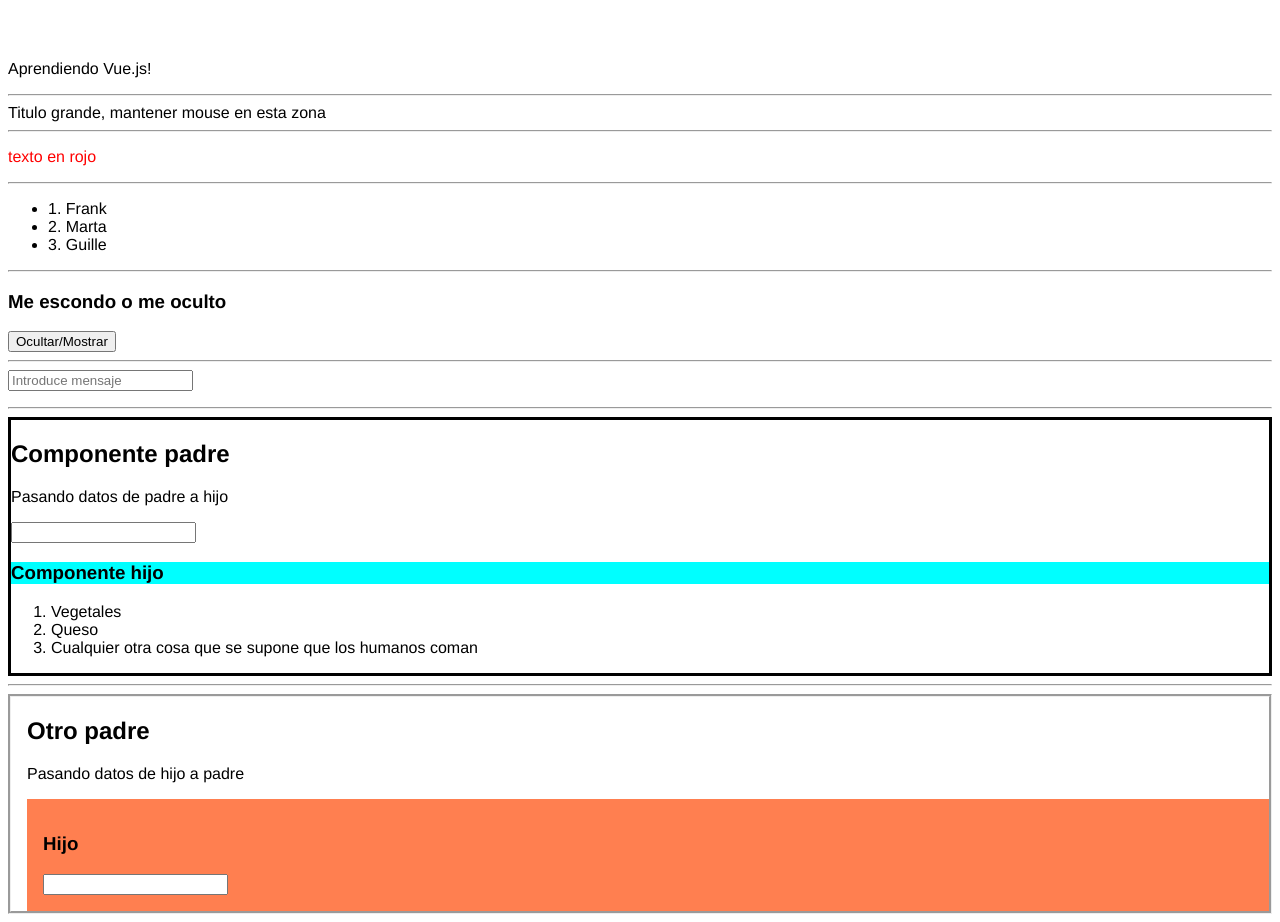
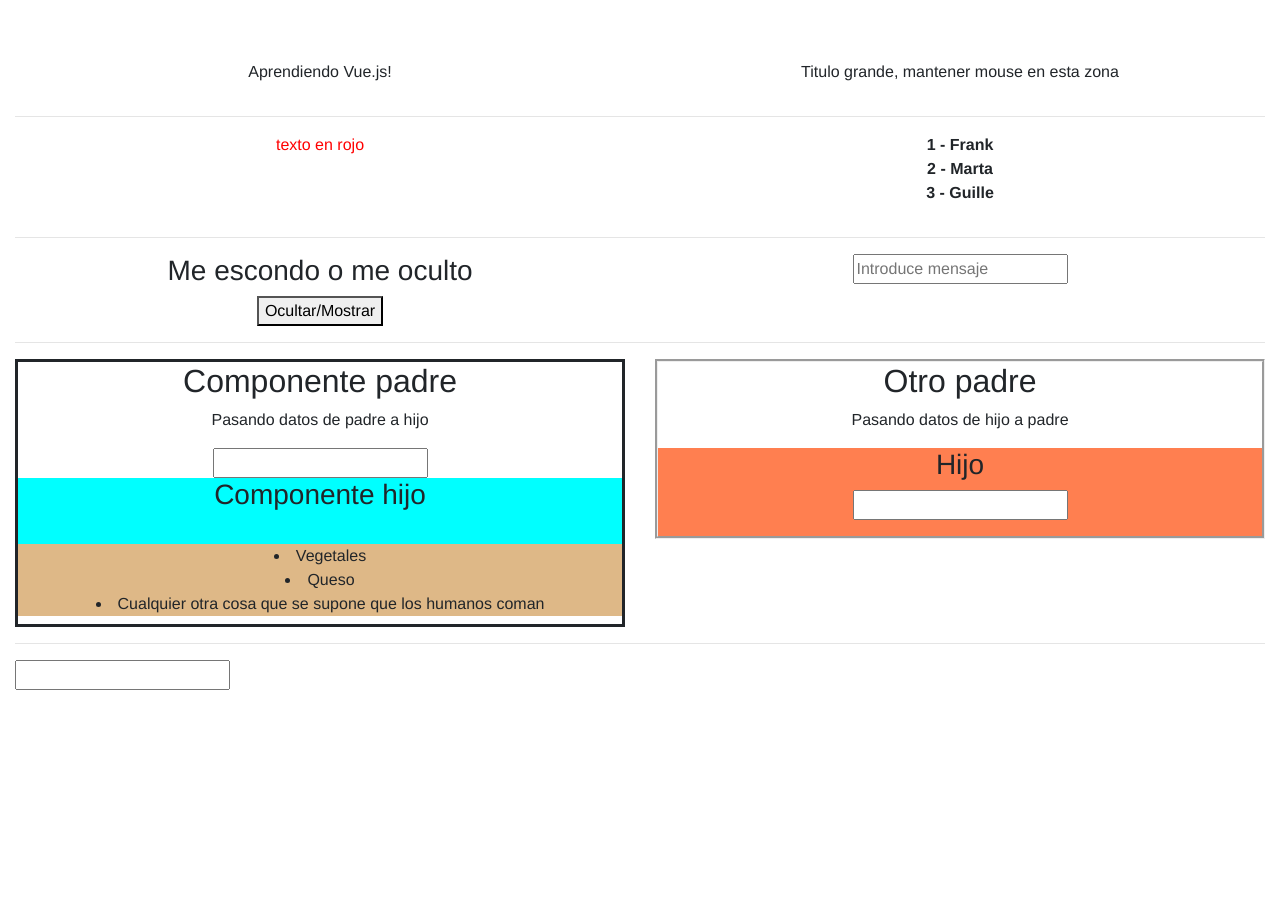
Before and after one commit to victorfch/learning-vue, a Vue app: page / in a window 1280 px wide. After the commit the page ends 800 px from the top, so only its background shows below. Built offline with nearby package versions, Linux system fonts and the light colour scheme.

Commit message:
bootstrap-vue y filtro

```diff
--- a/package.json
+++ b/package.json
@@ -8,6 +8,8 @@
     "lint": "vue-cli-service lint"
   },
   "dependencies": {
+    "bootstrap": "^4.4.1",
+    "bootstrap-vue": "^2.7.0",
     "core-js": "^3.6.4",
     "vue": "^2.6.11"
   },
--- a/src/App.vue
+++ b/src/App.vue
@@ -1,36 +1,42 @@
 <template>
-  <div id="app">
-    <inicial/>
+  <b-container fluid id="app">
+    <b-row class="text-center">
+      <b-col><inicial /></b-col>
+      <b-col><segunda-parte/></b-col>
+    </b-row>
     <hr>
-    <segunda-parte/>
+    <b-row class="text-center">
+      <b-col><usando-if/></b-col>
+      <b-col><usando-for/></b-col>
+    </b-row>
     <hr>
-    <usando-if/>
+    <b-row class="text-center">
+      <b-col><quinta-parte/></b-col>
+      <b-col><sexta-parte/></b-col>
+    </b-row>
     <hr>
-    <usando-for/>
+    <b-row class="text-center">
+      <b-col><septima-parte/></b-col>
+      <b-col><octava-parte/> </b-col>
+    </b-row>
     <hr>
-    <quinta-parte/>
-    <hr>
-    <sexta-parte/>
-    <hr>
-    <septima-parte/>
-    <hr>
-    <octava-parte/>
-
-  </div>
+    <usando-filtros/>
+  </b-container>
 </template>
 
 <script>
-import Inicial from '@/components/Inicial.vue';
-import SegundaParte from '@/components/SegundaParte.vue';
-import UsandoIf from '@/components/UsandoIf.vue';
-import UsandoFor from '@/components/UsandoFor.vue';
-import QuintaParte from '@/components/QuintaParte.vue';
-import SextaParte from '@/components/SextaParte.vue';
-import SeptimaParte from '@/components/SeptimaParte.vue';
-import OctavaParte from '@/components/OctavaParte.vue';
+import Inicial from "@/components/Inicial.vue";
+import SegundaParte from "@/components/SegundaParte.vue";
+import UsandoIf from "@/components/UsandoIf.vue";
+import UsandoFor from "@/components/UsandoFor.vue";
+import QuintaParte from "@/components/QuintaParte.vue";
+import SextaParte from "@/components/SextaParte.vue";
+import SeptimaParte from "@/components/SeptimaParte.vue";
+import OctavaParte from "@/components/OctavaParte.vue";
+import UsandoFiltros from "@/components/UsandoFiltros.vue";
 
 export default {
-  name: 'App',
+  name: "App",
   components: {
     Inicial,
     SegundaParte,
@@ -39,9 +45,10 @@ export default {
     QuintaParte,
     SextaParte,
     SeptimaParte,
-    OctavaParte
+    OctavaParte,
+    UsandoFiltros
   }
-}
+};
 </script>
 
 <style>
--- a/src/components/Hijos/HijoDelOcho.vue
+++ b/src/components/Hijos/HijoDelOcho.vue
@@ -23,7 +23,7 @@ export default {
 
 <style scoped>
 #hijo {
-    padding: 1em;
-    background-color: coral
+    background-color: coral;
+    padding-bottom: 1em;
 }
 </style>
--- a/src/components/Hijos/HijoDelSiete.vue
+++ b/src/components/Hijos/HijoDelSiete.vue
@@ -21,8 +21,6 @@ p {
 }
 div {
     background-color: aqua;
-    height: 100%;
-    width: 100%;
-
+    padding-bottom: 1em;
 }
 </style>
--- a/src/components/Hijos/OtroHijoDelSiete.vue
+++ b/src/components/Hijos/OtroHijoDelSiete.vue
@@ -12,3 +12,8 @@ export default {
     },
 }
 </script>
+<style scoped>
+div {
+    background-color: burlywood
+}
+</style>
--- a/src/components/OctavaParte.vue
+++ b/src/components/OctavaParte.vue
@@ -30,6 +30,5 @@ export default {
 <style scoped>
 .padre {
     border-style: groove;
-    padding-left: 1em;
 }
 </style>
--- a/src/components/SeptimaParte.vue
+++ b/src/components/SeptimaParte.vue
@@ -4,11 +4,11 @@
       <p>Pasando datos de padre a hijo</p>
       <input type="text" name="nombre" v-model="nombre">
       <hijo-del-siete :persona="nombre"/>
-      <ol>
+      <dd>
           <otro-hijo-del-siete v-for="item in listaCompra"
                 :compra="item"
                 :key="item.id"/>
-      </ol>
+      </dd>
   </div>
 </template>
 
--- /dev/null
+++ b/src/components/UsandoFiltros.vue
@@ -0,0 +1,29 @@
+<template>
+    <div>
+        <input type="text" v-model="texto"/><br>
+        <span>{{texto | capitalize}}</span>
+
+    </div>
+</template>
+
+<script>
+export default {
+    name: 'UsandoFiltros',
+    data() {
+        return {
+            texto: ''
+        }
+    },
+    filters: {
+        capitalize: function(value) {
+            if (!value) {
+                return '';
+            }
+            value = value.toString()
+            return value.charAt(0).toUpperCase() + value.slice(1)
+
+        }
+    }
+
+}
+</script>
--- a/src/components/UsandoFor.vue
+++ b/src/components/UsandoFor.vue
@@ -1,7 +1,7 @@
 <template>
-  <ul>
-      <li v-for="(alumno, index) in alumnos" :key='index'> {{index+1}}. {{alumno.nombre}} </li>
-  </ul>
+  <dl>
+      <dt v-for="(alumno, index) in alumnos" :key='index'> {{index+1}} - {{alumno.nombre}} </dt>
+  </dl>
 </template>
 
 <script>
```
Also changed, not shown: src/components/Hijos/NovenaParte.vue (deleted, +0 -15 lines), src/main.js (+7 -0 lines), 1 other file (tests, documents, lock files or other folders).
